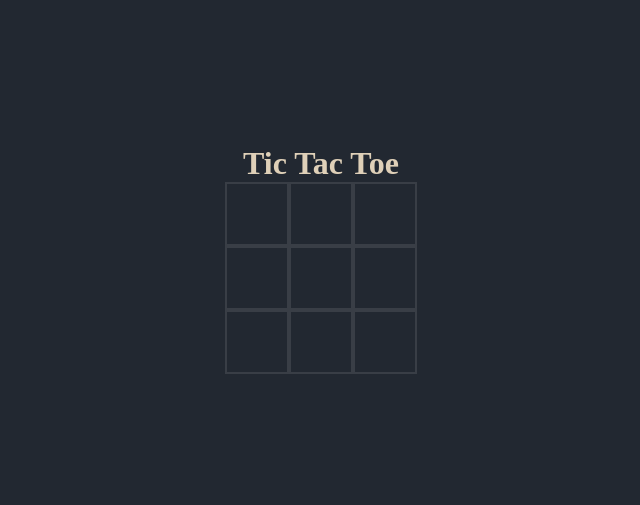
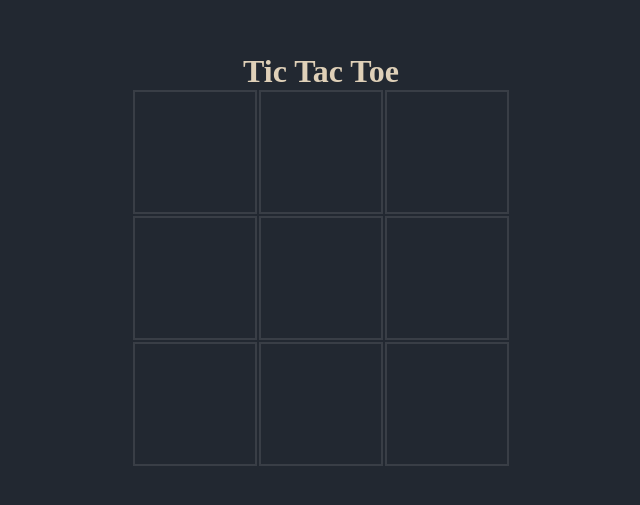
Before and after one commit to ivan-ceballos/react-mini-projects, a React (Vite) app in the folder 02-tic-tac-toe/: page / in a window 1280 px wide. Shown: the part 141-646 px from the top of the page, without its empty margins (319-959 px from the left). Built offline with nearby package versions, Linux system fonts and the light colour scheme.

Commit message:
add component Square and function updateBoard

```diff
--- a/02-tic-tac-toe/src/App.css
+++ b/02-tic-tac-toe/src/App.css
@@ -6,10 +6,20 @@
 .game {
   display: grid;
   grid-template-columns: repeat(3, 1fr);
+  gap: 2px;
 }
 
-.cell {
+.square {
   border: 2px solid #393E46;
-  width: 60px;
-  height: 60px;
+  width: 120px;
+  height: 120px;
+  cursor: pointer;
+  display: flex;
+  justify-content: center;
+  align-items: center;
+  font-size: 80px;
 }
+
+.square.selected {
+  cursor: not-allowed;
+}
--- a/02-tic-tac-toe/src/App.jsx
+++ b/02-tic-tac-toe/src/App.jsx
@@ -1,20 +1,40 @@
 import { useState } from 'react'
 import './App.css'
 
+import { Square } from './components/Square'
+
+const TURNS = {
+  X: 'x',
+  O: 'o'
+}
+
 function App() {
   const [board, setBoard] = useState(Array(9).fill(null))
+  const [turn, setTurn] = useState(TURNS.X)
 
+
+
+  const updateBoard = (index) => {
+    if (board[index]) return
+    const newBoard = [...board]
+    newBoard[index] = turn
+    setBoard(newBoard)
+  }
 
   return (
     <main className='board'>
       <h1>Tic Tac Toe</h1>
       <section className='game'>
         {
-          board.map((_, index) => {
+          board.map((value, index) => {
             return (
-              <div className='cell'>
-                {board[index]}
-              </div>
+              <Square
+                key={index}
+                value={value}
+                index={index}
+                updateBoard={updateBoard}
+                selected={board[index] != null}
+              />
             )
           })
         }
--- /dev/null
+++ b/02-tic-tac-toe/src/components/Square.jsx
@@ -0,0 +1,13 @@
+export const Square = ({ value, index, updateBoard, selected}) => {
+  const className = `square ${selected ? 'selected' : ''}`
+
+  const handleClick = () => {
+    updateBoard(index)
+  }
+
+  return (
+    <div className={className} onClick={handleClick}>
+      {value}
+    </div>
+  )
+}
```
